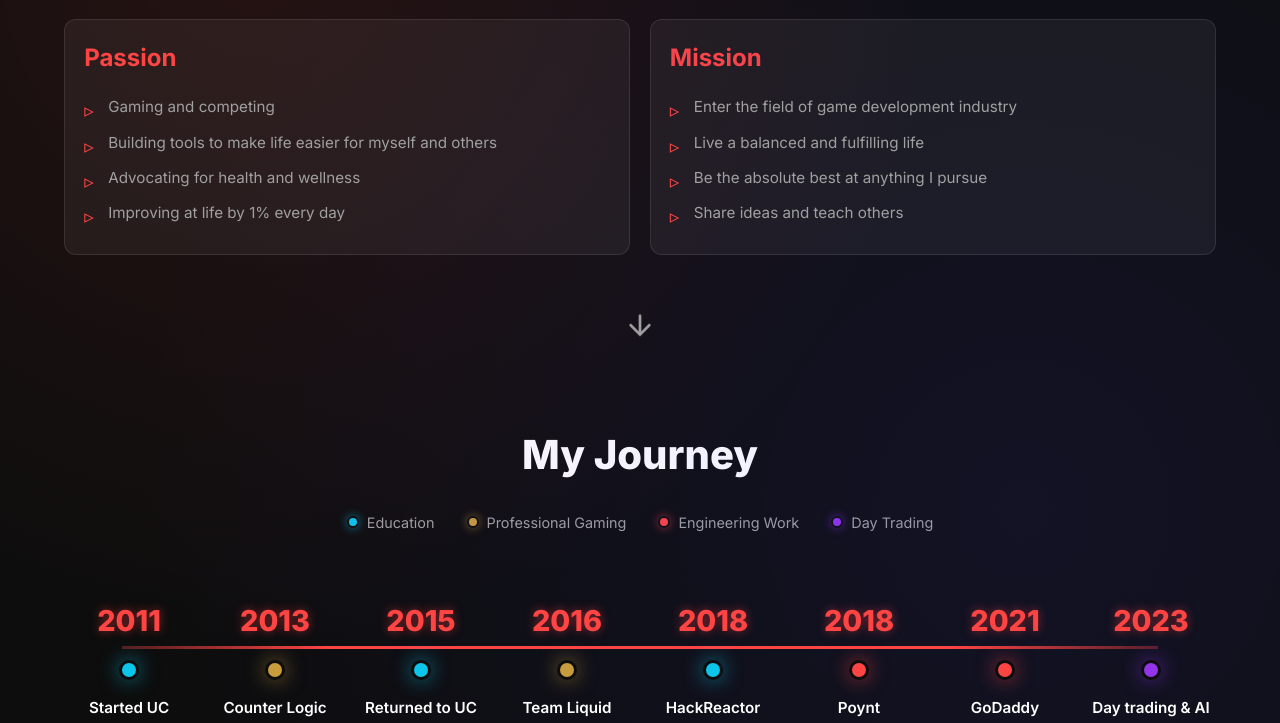
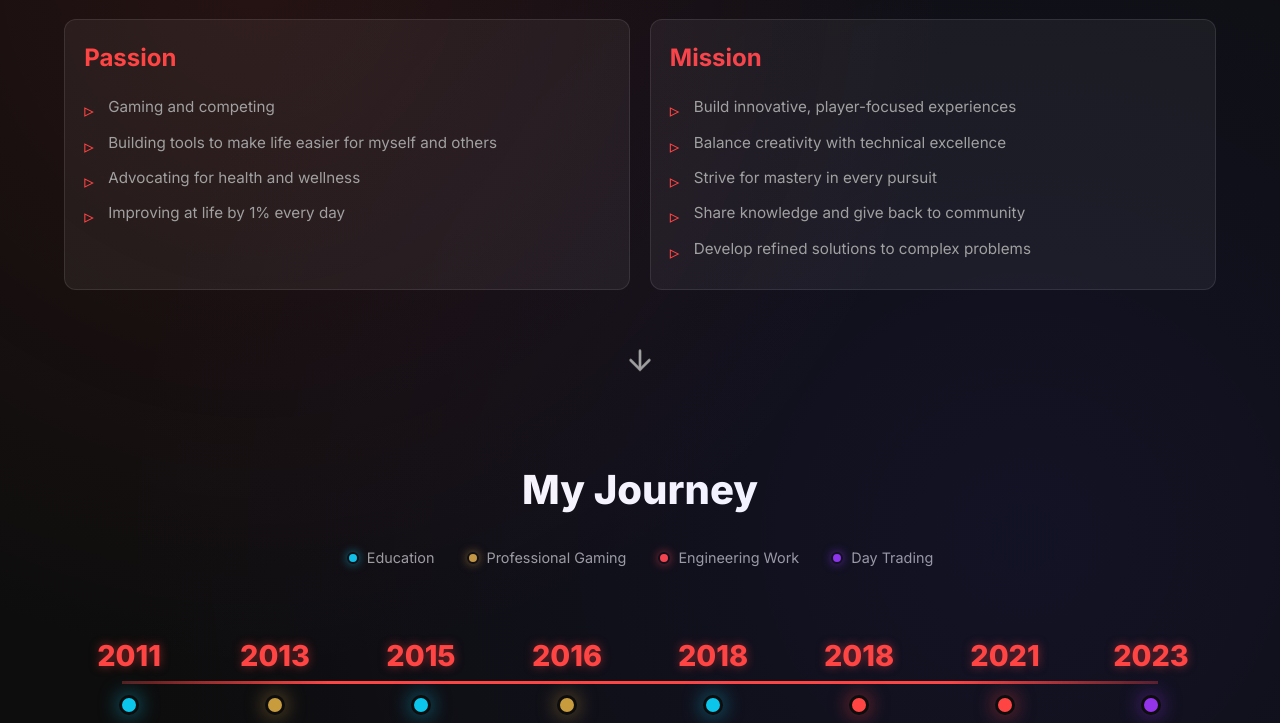
Before and after one commit to austinshin/portfolio, a React (Vite) app: page / in a window 1280 px wide. Shown: the part 954-1677 px from the top of the page. Built offline with nearby package versions, Linux system fonts and the light colour scheme.

Commit message:
Update Mission section and change resume button text to 'View full formal resume elsewhere'

```diff
--- a/src/components/Hero.tsx
+++ b/src/components/Hero.tsx
@@ -146,10 +146,11 @@ const Hero = () => {
           >
             <h3>Mission</h3>
             <ul>
-              <li>Enter the field of game development industry</li>
-              <li>Live a balanced and fulfilling life</li>
-              <li>Be the absolute best at anything I pursue</li>
-              <li>Share ideas and teach others</li>
+              <li>Build innovative, player-focused experiences</li>
+              <li>Balance creativity with technical excellence</li>
+              <li>Strive for mastery in every pursuit</li>
+              <li>Share knowledge and give back to community</li>
+              <li>Develop refined solutions to complex problems</li>
             </ul>
           </motion.div>
         </div>
--- a/src/pages/Resume.tsx
+++ b/src/pages/Resume.tsx
@@ -126,9 +126,7 @@ const Resume = () => {
           transition={{ duration: 0.8, delay: 0.8 }}
           style={{ textAlign: 'center', marginTop: '3rem' }}
         >
-          <p style={{ color: 'var(--text-secondary)', marginBottom: '1.5rem', fontSize: '1rem' }}>
-            If you need a formal resume instead of just reading this page, here it is
-          </p>
+
           <motion.a
             href="https://docs.google.com/document/d/1ymPbw5Vk9lI6TSC7xU1gq7BXzcX22zJiqdWdqtFteeY/edit?usp=sharing"
             target="_blank"
@@ -138,7 +136,7 @@ const Resume = () => {
             whileTap={{ scale: 0.95 }}
           >
             <ExternalLink size={20} />
-            View Full Resume
+            View full formal resume elsewhere
           </motion.a>
         </motion.section>
       </div>
```
